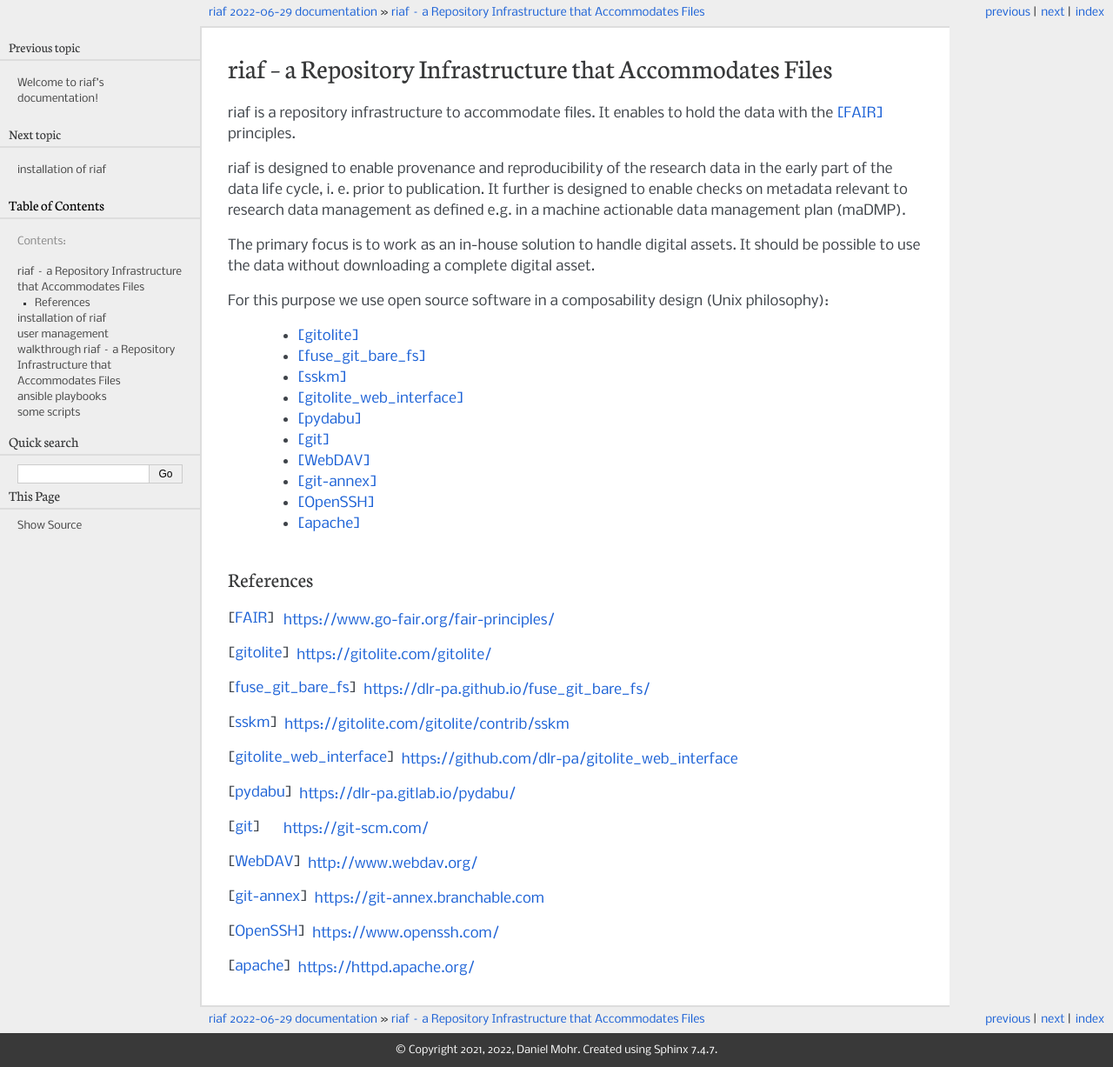
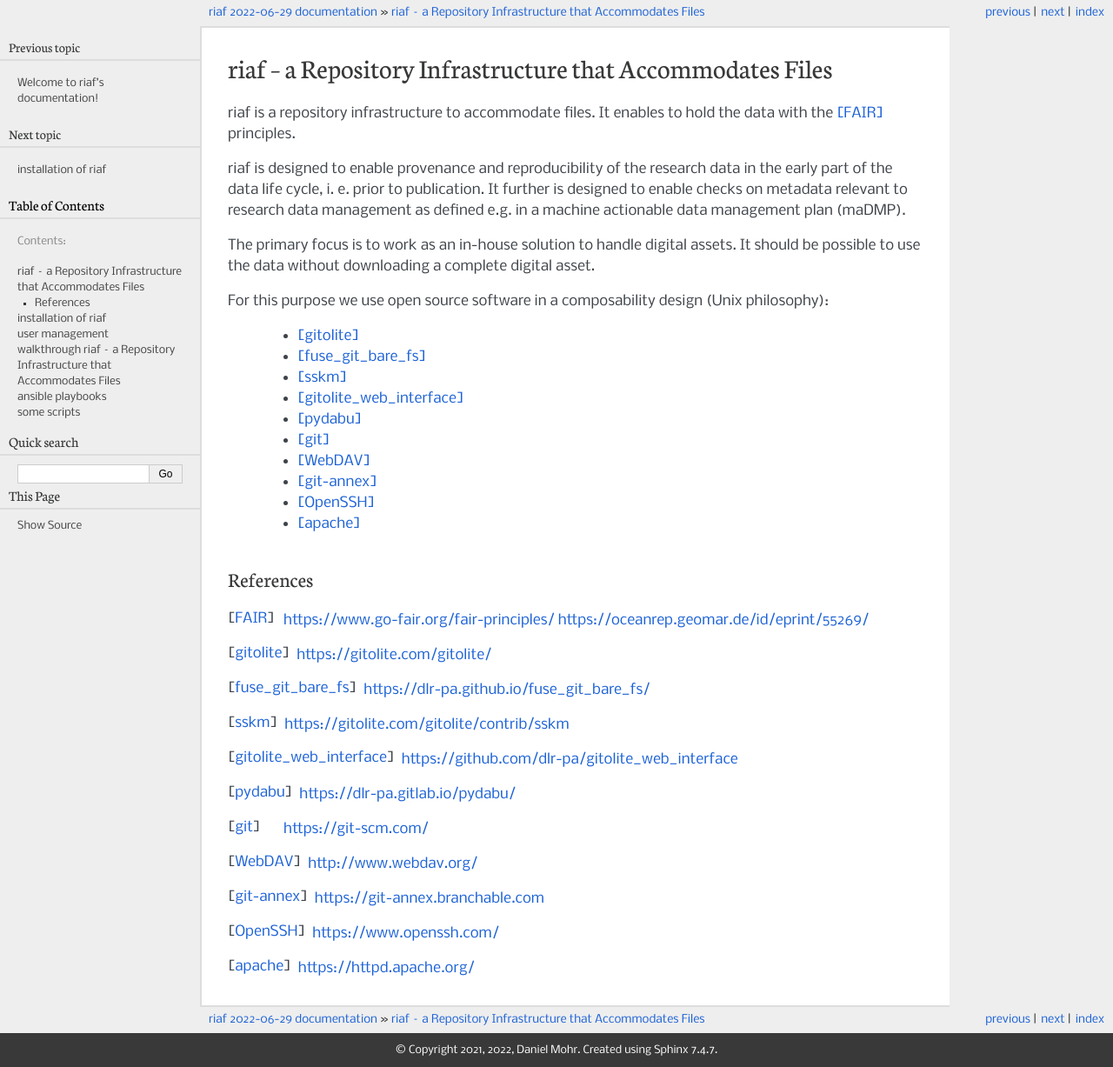
Before and after one commit to dlr-pa/riaf, a Sphinx documentation site: the page built from source/preamble.rst, in a window 1280 px wide. Shown: the whole page at 87% size. Built offline with Sphinx 7.4.7, drawn with Linux system fonts in a browser that asks for light colours; some of the changed lines change nothing that is shown.

Commit message:
added literature reference regarding FAIR

```diff
--- a/source/preamble.rst
+++ b/source/preamble.rst
@@ -34,7 +34,7 @@ For this purpose we use open source software in a composability design
   References
   __________
 
-.. [FAIR] https://www.go-fair.org/fair-principles/
+.. [FAIR] https://www.go-fair.org/fair-principles/ https://oceanrep.geomar.de/id/eprint/55269/
 .. [gitolite] https://gitolite.com/gitolite/
 .. [fuse_git_bare_fs] https://dlr-pa.github.io/fuse_git_bare_fs/
 .. [sskm] https://gitolite.com/gitolite/contrib/sskm
```
